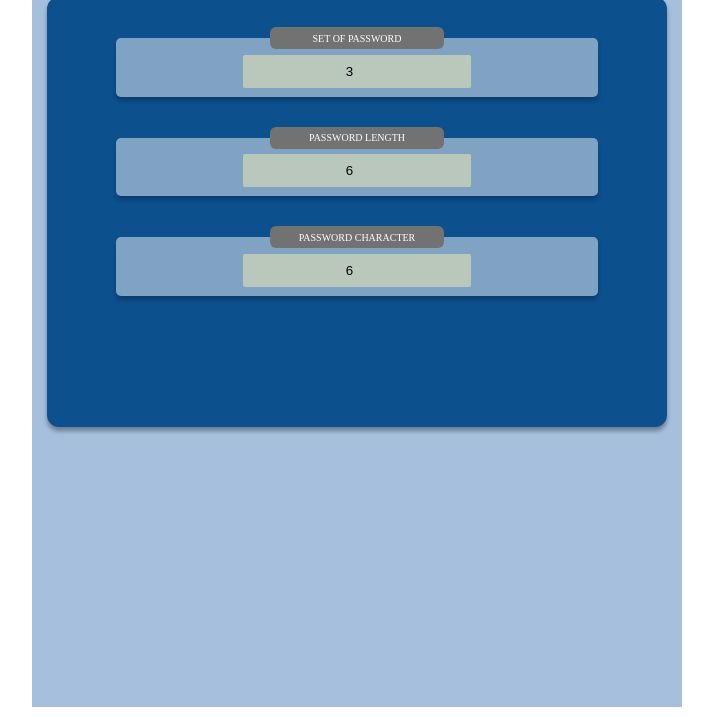
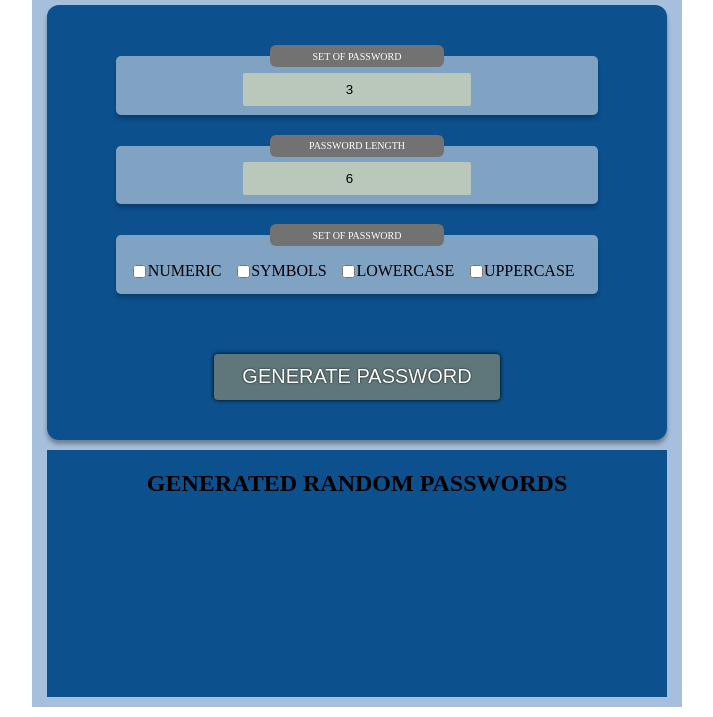
Before and after one commit to chris24-fullStackDev/SCRIM_Random-Password, a plain HTML site: page index.html in a window 1280 px wide. Shown: the part 183-900 px from the top of the page, without its empty margins (283-996 px from the left). Drawn offline with Linux system fonts and the light colour scheme.

Commit message:
LAYOUT 90%

```diff
--- a/components/Checkbox/checkbox.css
+++ b/components/Checkbox/checkbox.css
@@ -0,0 +1,54 @@
+body {
+    box-sizing: border-box;
+    padding: 20% 10%;
+
+
+}
+.password-sets {
+    text-align: center;
+    width: 458px;
+    height: 54px;
+    background-color: #80A3C3;
+    border-radius: 5px;
+    border: none;
+    box-shadow: 0 4px 4px rgba(0, 0, 0, 0.219);
+
+}
+.option-header {
+    display: flex;
+    justify-content: center;
+    align-items: center;
+    width: 170px;
+    height: 22px;
+    background-color: #727272;
+    color: white;
+    font-size: 10px;
+    border-radius: 6px;
+}
+.input-details {
+    width: 224px;
+    height: 31px;
+    background-color:  #BAC8BC;
+    border: none;
+    text-align: center;
+    border-radius: 2px;
+    outline: none;
+}
+.input-details:focus {
+    border: 1px solid rgba(255, 0, 21, 0.39);
+}
+/** CHECKBOX CONTAINER */
+.checkbox-container {
+    display: flex;
+    justify-content: space-evenly;
+    align-items: center;
+    margin-top: 10px;
+}
+
+.checkbox-style {
+    margin-right: 0;
+}
+
+.label-gap {
+    margin-right: 10px;
+}
--- a/index.html
+++ b/index.html
@@ -55,18 +55,32 @@
             value="6"
           />
         </fieldset>
-         <!-- & PASSWORD PASSWORD CHARACTERS -->
+
+         <!-- & CHECKBOXES -->
          <fieldset class="password-sets">
-          <legend class="option-header">PASSWORD CHARACTER</legend>
-          <input
-            class="input-details"
-            type="number"
-            min="6"
-            max="12"
-            value="6"
-          />
-        </fieldset>
+          <legend class="option-header">SET OF PASSWORD</legend>
+          <div class="checkbox-container">
+              <input class="checkbox-style" type="checkbox" id="numeric" name="uppercase" value="numeric">
+              <label class="label-gap" for="uppercase">NUMERIC</label>
+
+              <input class="checkbox-style" type="checkbox" id="symbols" name="uppercase" value="symbols">
+              <label  class="label-gap" for="uppercase">SYMBOLS</label>
+
+              <input class="checkbox-style" type="checkbox" id="lowercase" name="uppercase" value="lowercase">
+              <label class="label-gap" for="uppercase">LOWERCASE</label>
+
+              <input class="checkbox-style" type="checkbox" id="uppercase" name="uppercase" value="uppercase">
+              <label class="label-gap" for="uppercase">UPPERCASE</label>
+          </div>
+      </fieldset>
+        <button class="generate-button">GENERATE PASSWORD</button>
       </section>
+      <!-- * GENERATED PASSWORD CONTAINER -->
+
+      <section class="generated-password">
+        <h1>GENERATED RANDOM PASSWORDS</h1>
+      </section>
+
     </main>
 
     <script src="script.js"></script>
--- a/styles.css
+++ b/styles.css
@@ -24,6 +24,7 @@ p {
     background-color: #A5BFDC;
     margin: 10px auto;
     padding: 10px 15px;
+    gap: 10px;
 }
 /** APP HEADER */
 .app-header {
@@ -108,8 +109,8 @@ p {
     background-color: #0C508E;
     border-radius: 12px;
     box-shadow: 0 4px 4px rgba(0, 0, 0, 0.336);
-    gap: 30px;
-    padding-top: 30px;
+    gap: 20px;
+    padding-top: 40px;
 }
 .password-sets {
     text-align: center;
@@ -144,3 +145,56 @@ p {
 .input-details:focus {
     border: 1px solid rgba(255, 0, 21, 0.39);
 }
+
+/** CHECKBOX CONTAINER */
+.checkbox-container {
+    display: flex;
+    justify-content: space-evenly;
+    align-items: center;
+    margin-top: 10px;
+}
+
+.checkbox-style {
+    margin-right: 0;
+}
+
+.label-gap {
+    margin-right: 10px;
+}
+
+
+/** GENERATE BUTTON */
+.generate-button {
+    width: 286px;
+    height: 46px;
+    font-size: 20px;
+    color: white;
+    background-color: #5F777A;
+    border-radius: 4px;
+    border: none;
+    cursor: pointer;
+    text-shadow: 0 0 2px black;
+    box-shadow:  0 0 4px black;
+    margin-top: 40px;
+
+}
+
+.generate-button:hover {
+    transition: 0.1ms;
+    background-color: #1880bd;
+}
+.generate-button:focus {
+    background-color: #1885c48a;
+    outline: none;
+}
+.generate-button:active {
+    transform: scale(.97);
+}
+
+.generated-password {
+    width: 100%;
+    height: 250px;
+    background-color: #0C508E;
+    text-align: center;
+
+}
```
Also changed, not shown: components/Checkbox/checkbox.html (+29 -0 lines).
